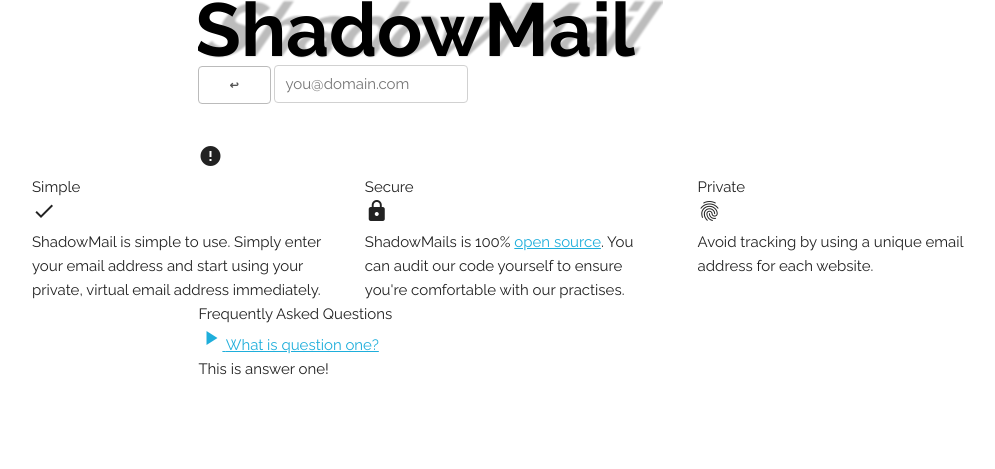
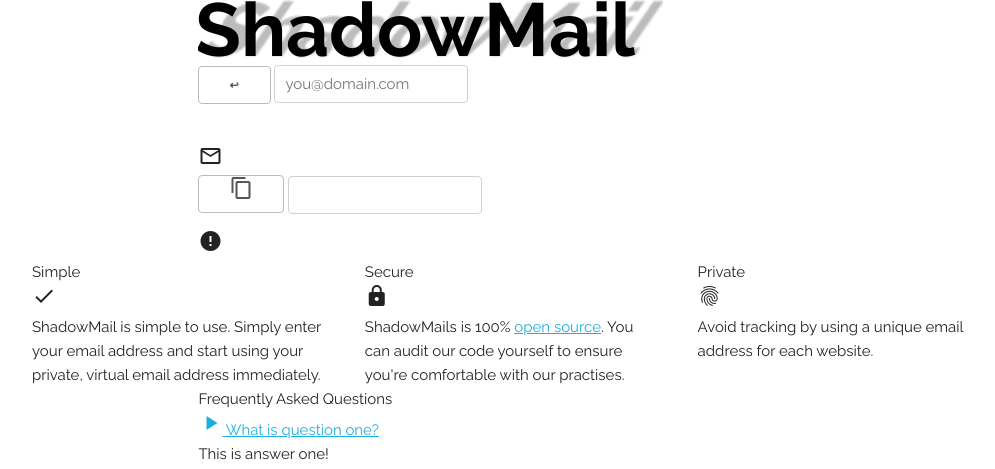
Before and after one commit to hintofbasil/Shadowmail, a Python web app: template flask/app/templates/homepage.html in a window 1280 px wide. Shown: the top 469 px of the page, without its empty margins (128-1123 px from the left). Run offline with Jinja, Linux system fonts and the light colour scheme; the template is opened without the code that fills it, so the values that code supplies are empty; some libraries are stand-ins or nearby versions.

Commit message:
Added new email success input box

```diff
--- a/flask/app/js/email-submit.js
+++ b/flask/app/js/email-submit.js
@@ -3,6 +3,7 @@
 
 var newEmailForm = $('#new-email-form');
 var newEmailSuccess = $('#new-email-success');
+var newEmailSuccessText = $('#new-email-success-text');
 var newEmailError = $('#new-email-error');
 var newEmailErrorText = $('#new-email-error-text');
 var newEmailInput = $('#new-email-input');
@@ -11,7 +12,7 @@
 
   function success(response, status) {
     if(response.status == 'OK') {
-      newEmailSuccess.html(response.email);
+      newEmailSuccessText.val(response.email);
       newEmailError.hide();
       newEmailSuccess.show();
 
--- a/flask/app/templates/homepage.html
+++ b/flask/app/templates/homepage.html
@@ -51,7 +51,18 @@
 			</div>
 		</div>
 		<div class="row">
-			<div class="offset-by-two eight columns" id="new-email-success">
+			<div class="offset-by-two eight columns
+                new-email-success-response" id="new-email-success">
+				<i class="material-icons descriptor-icon">mail_outline</i><br />
+                <div class="input-then-button-layout">
+					<button type="submit" value="content_copy"
+                        title="Copy to clipboard">
+				        <i class="material-icons descriptor-icon
+                            submit-material-icon">content_copy</i><br />
+                    </button>
+					<span class="submit-span"><input type="email"
+						id="new-email-success-text" /></span>
+				</div>
 			</div>
 		</div>
 		<div class="row">
```
Also changed, not shown: flask/app/sass/new-email-success.scss (added, +15 -0 lines).
